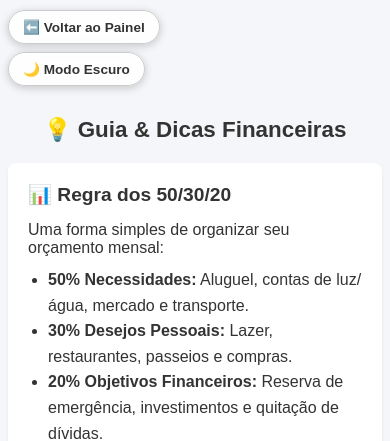
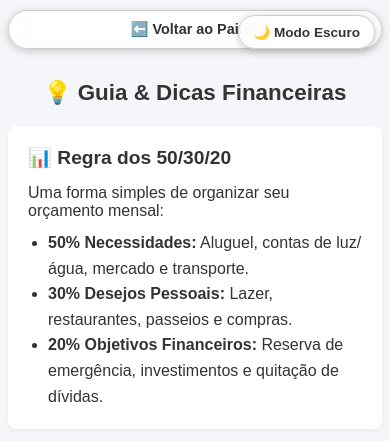
Before and after one commit to Fabiano1994F/Org-Money, a Flask app: page /dicas in a window 390 px wide. Shown: the top 441 px of the page. Run offline with Flask 3, Linux system fonts and the light colour scheme; the visitor is signed in with stand-in values (Sample User, id 1).

Commit message:
Ajuste na seletividade das media queries para o botao de tema

```diff
--- a/static/style.css
+++ b/static/style.css
@@ -533,7 +533,7 @@ body.dark-mode .calc-btn.danger {
 }
 
 /* ==========================================================================
-   RESPONSIVIDADE (Tablets e Telemóveis - Até 768px)
+   RESPONSIVIDADE (Tablets e Celulares - Até 768px)
    ========================================================================== */
 @media (max-width: 768px) {
     body {
@@ -559,7 +559,7 @@ body.dark-mode .calc-btn.danger {
         word-break: break-word;
     }
 
-    /* Força os botões do topo a organizarem-se em bloco sem sobreporem conteúdos */
+    /* Ações de Topo dentro do Painel (Dashboard) */
     .top-actions {
         display: flex !important;
         flex-direction: column !important;
@@ -567,17 +567,29 @@ body.dark-mode .calc-btn.danger {
         gap: 8px !important;
         align-items: stretch !important;
         position: static !important;
-        /* Desativa a posição fixa para não tapar inputs */
     }
 
     .top-actions a,
-    .top-actions button,
+    .top-actions button {
+        position: static !important;
+        width: 100% !important;
+        max-width: 100% !important;
+        text-align: center !important;
+        justify-content: center !important;
+        box-sizing: border-box !important;
+        padding: 10px !important;
+        font-size: 0.9rem !important;
+    }
+
+    /* REGRA EXCLUSIVA DO BOTÃO DE TEMA (Fixado no Canto Superior Direito) */
     .btn-theme-toggle,
-    .top-right-theme-btn {
+    .top-right-theme-btn,
+    button#toggle-theme {
         position: fixed !important;
         top: 15px !important;
         right: 15px !important;
         width: auto !important;
+        min-width: unset !important;
         max-width: fit-content !important;
         z-index: 10000 !important;
         padding: 8px 14px !important;
@@ -589,16 +601,19 @@ body.dark-mode .calc-btn.danger {
         backdrop-filter: blur(8px) !important;
         box-shadow: 0 2px 8px rgba(0, 0, 0, 0.2) !important;
         color: #333 !important;
+        margin: 0 !important;
     }
 
     body.dark-mode .btn-theme-toggle,
-    body.dark-mode .top-right-theme-btn {
+    body.dark-mode .top-right-theme-btn,
+    body.dark-mode button#toggle-theme {
         background: rgba(30, 30, 30, 0.9) !important;
         border-color: #444 !important;
         color: #fff !important;
         box-shadow: 0 2px 8px rgba(0, 0, 0, 0.5) !important;
     }
 
+    /* Área de Filtros e Formuários */
     .filter-container {
         display: flex !important;
         flex-direction: column !important;
@@ -616,13 +631,13 @@ body.dark-mode .calc-btn.danger {
         gap: 10px !important;
     }
 
-    form input,
-    form select,
-    form button,
+    /* Inputs e botões do formulário principal (exclui o botão de tema) */
+    .auth-form input,
+    .auth-form button,
+    .filter-container button,
+    .filter-container select,
     .btn-csv,
-    .btn-share,
-    .filter-container button,
-    .filter-container select {
+    .btn-share {
         width: 100% !important;
         min-width: 100% !important;
         box-sizing: border-box !important;
```
